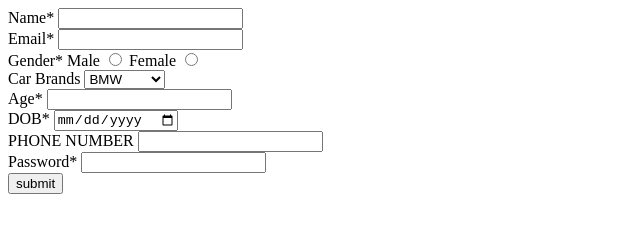
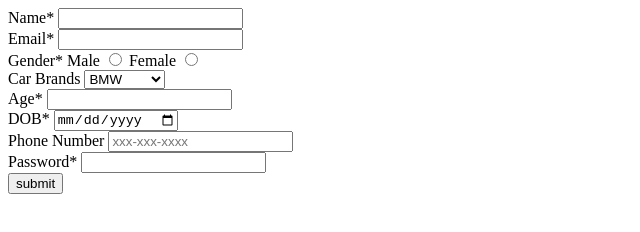
Before and after one commit to acciojob/signup-form-car-9782952038, a website: page main.html in a window 1280 px wide. Shown: the whole page, without its empty margins (0-640 px from the left). Drawn offline with Linux system fonts and the light colour scheme.

Commit message:
created a submission

```diff
--- a/main.html
+++ b/main.html
@@ -41,8 +41,8 @@
 		      <input type="date" id="dob" required>
 		</div>
 		<div>
-			  <label for="dob">PHONE NUMBER</label>
-		      <input type="tel" id="tel" required>
+			<label for="tel">Phone Number</label>
+		  <input type="tel" name="tel" id="tel" placeholder="xxx-xxx-xxxx">
 		</div>
 		<div>
 			  <label for="password">Password*</label>
```
